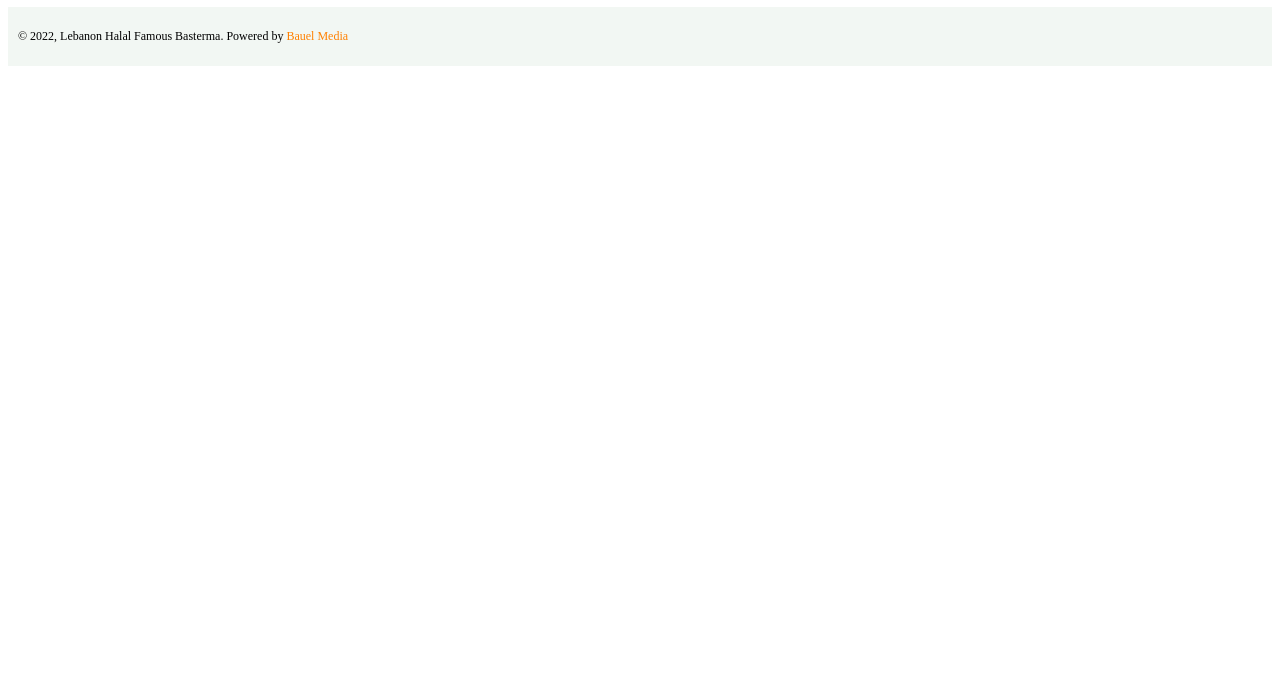
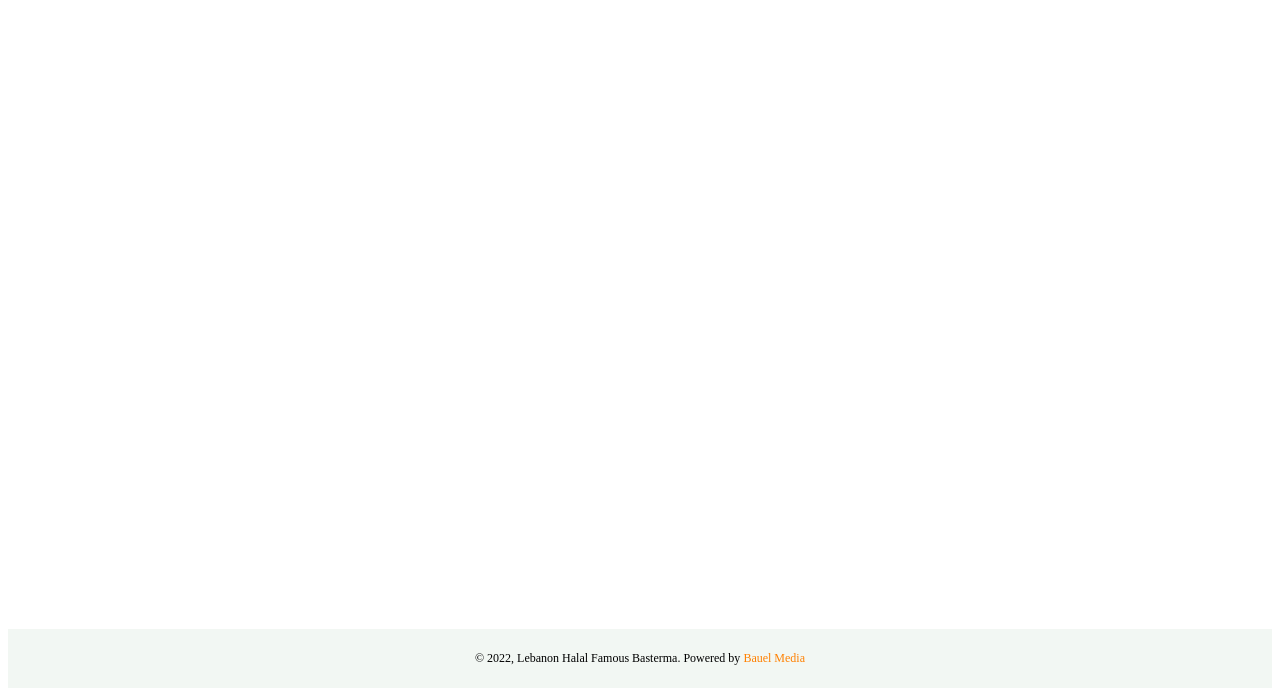
Before and after one commit to boubabaueel/Portfolio-website, a plain HTML site: page portfolio.html in a window 1280 px wide. Shown: the part 442-1138 px from the top of the page. Before the commit the page ends 800 px from the top, so only its background shows below. Drawn offline with Linux system fonts and the light colour scheme.

Commit message:
changed footet margin-top to 50%

```diff
--- a/portfolio.html
+++ b/portfolio.html
@@ -46,7 +46,7 @@
 
 
 </div>
-
+<div>
     <footer class="footer">
         <p class="foot">&#169 2022, Lebanon Halal Famous Basterma.
              Powered by <a href="https://bauelmedia.com/" style="text-decoration: none;
@@ -56,7 +56,7 @@
         </p>
 
     </footer>
-
+</div>
 <script src="script.js">
 
 </script>
--- a/style.css
+++ b/style.css
@@ -9,7 +9,7 @@
 .footer{
     background-color:#f1f6f2e2 ;
     padding: 10px;
-    margin-top: 10px;
+    margin-top: 50%;
 }
 .foot{
 font-size: 12px;
@@ -539,8 +539,9 @@ font-weight: bold;
     .footer{
         background-color:#f1f6f2e2 ;
         padding: 10px;
-        margin-top: 10px;
-     display: flex;
+        margin-top: 50%;
+
+
     }
     .foot{
     font-size: 12px;
```
